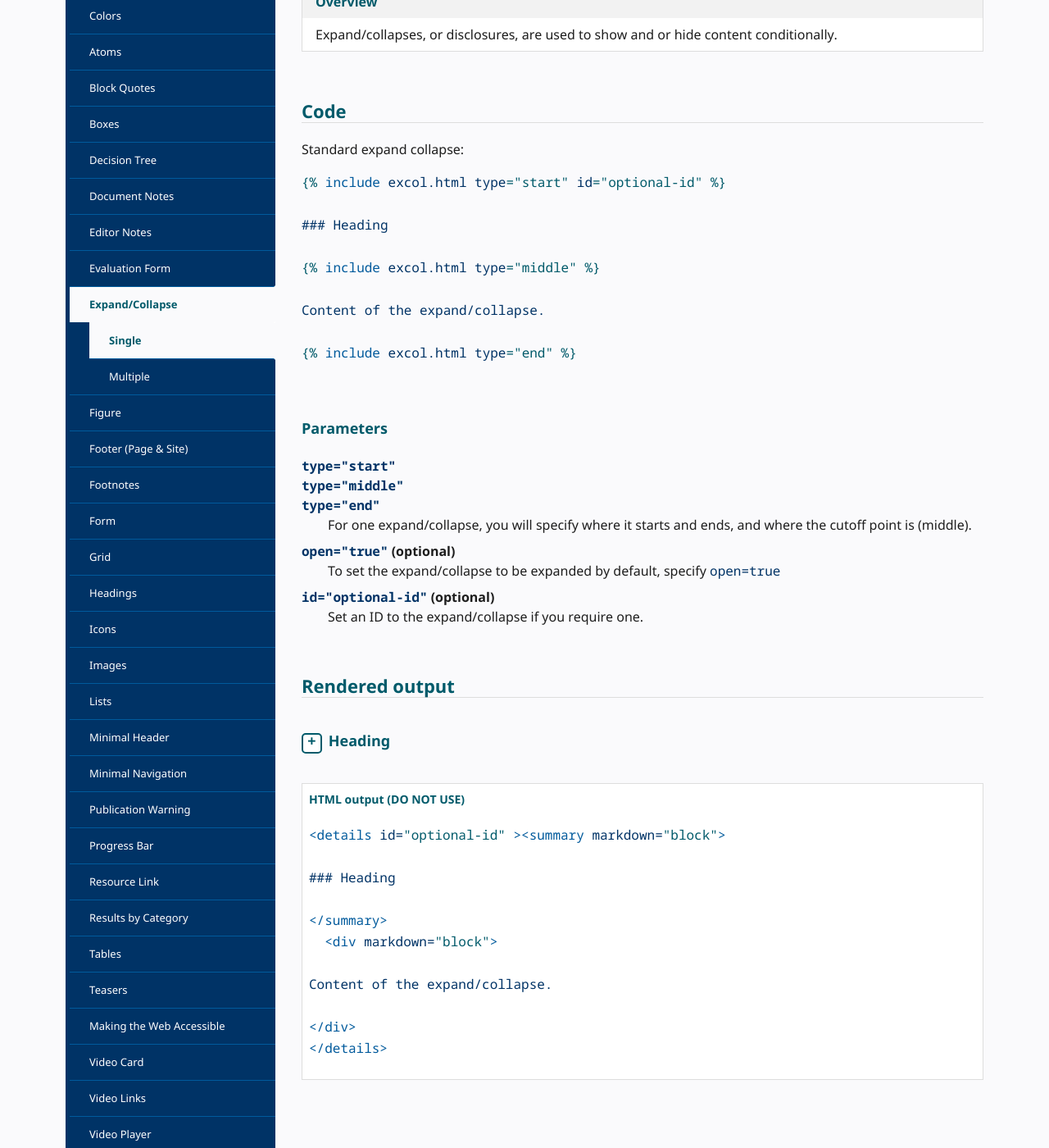
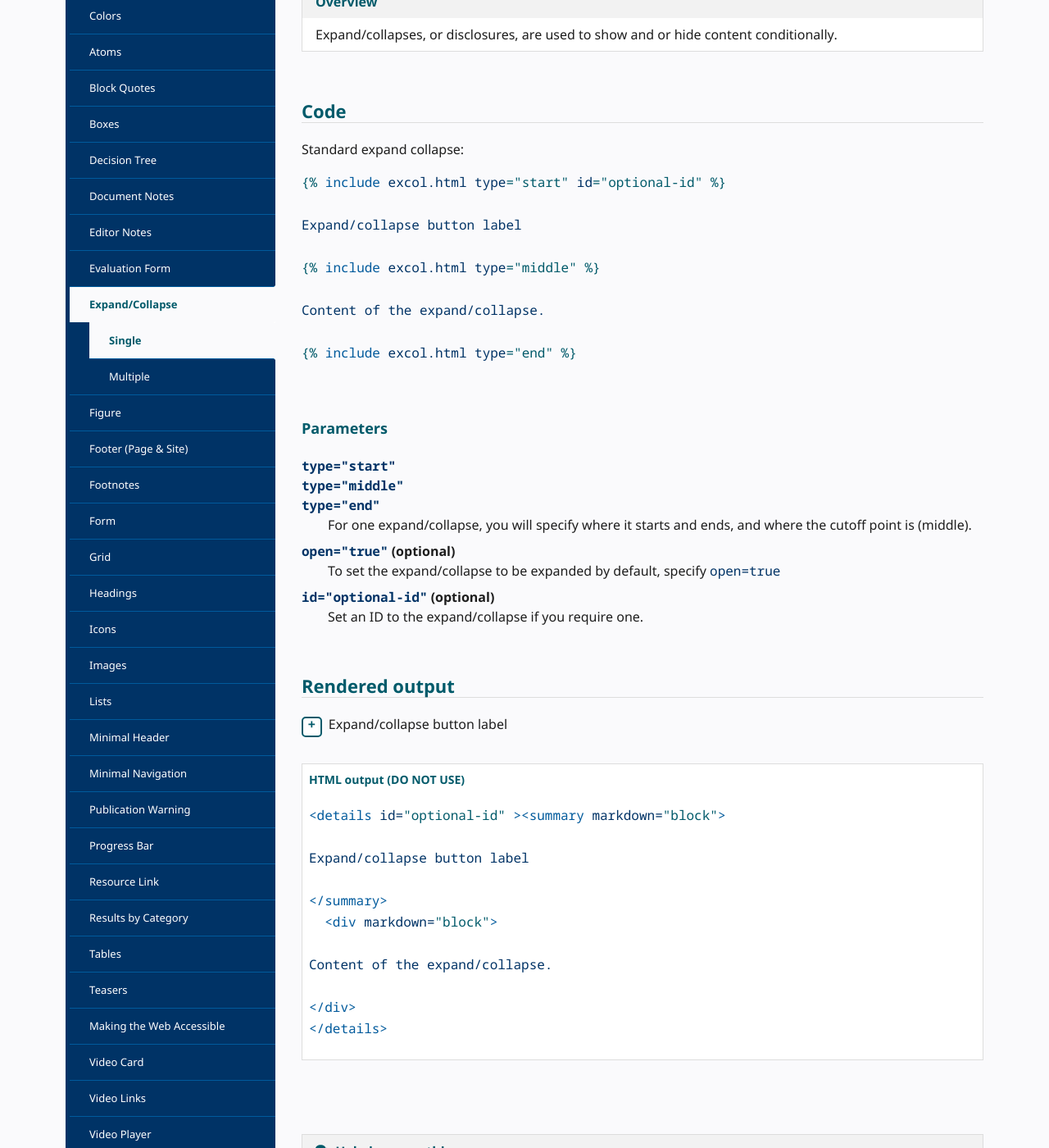
Before and after one commit to w3c/wai-website-theme, a Jekyll site: the page built from _components/excol/single.md, in a window 1280 px wide and 1400 px high, scrolled down 390 px. Shown: the whole window at 82% size. Built offline with Jekyll 4.4.1, drawn with Linux system fonts in a browser that asks for light colours; cached includes are drawn as plain includes; comment, search, counter and statistics services are not loaded.

Commit message:
Fix expand/collapse button label to not use a heading
Heading inside a button does not work

````diff
--- a/_components/excol/single.md
+++ b/_components/excol/single.md
@@ -28,7 +28,7 @@ Standard expand collapse:
 ```liquid
 {%raw%}{% include excol.html type="start" id="optional-id" %}
 
-### Heading
+Expand/collapse button label
 
 {% include excol.html type="middle" %}
 
@@ -55,7 +55,7 @@ Content of the expand/collapse.
 
 {% include excol.html type="start" id="optional-id" %}
 
-### Heading
+Expand/collapse button label
 
 {% include excol.html type="middle" %}
 
@@ -70,7 +70,7 @@ Content of the expand/collapse.
 ```html
 {% include excol.html type="start" id="optional-id" %}
 
-### Heading
+Expand/collapse button label
 
 {% include excol.html type="middle" %}
 
````
